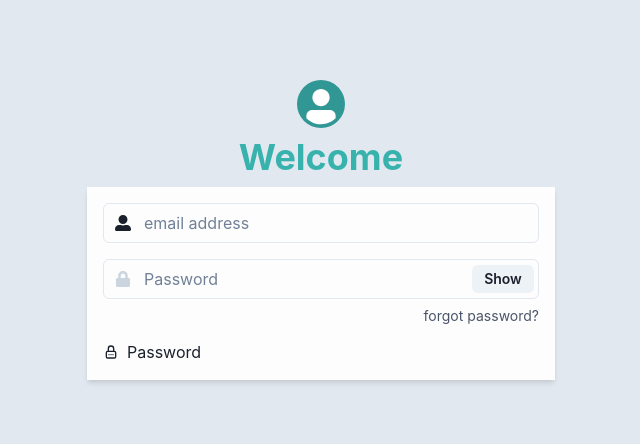
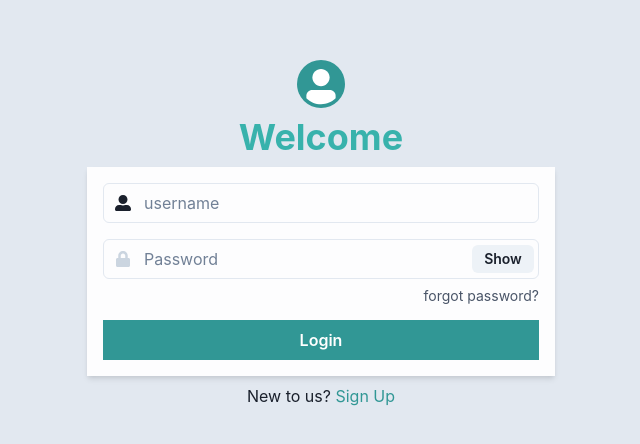
Before and after one commit to pinstripezebra/optigame_simple, a React (Vite) app in the folder optigame/: page /LoginSignup in a window 1280 px wide. Shown: the part 166-610 px from the top of the page, without its empty margins (319-959 px from the left). Built offline with nearby package versions, Linux system fonts and the light colour scheme.

Commit message:
updating login with login and register button

```diff
--- a/optigame/src/components/LoginSignup/LoginSignup.tsx
+++ b/optigame/src/components/LoginSignup/LoginSignup.tsx
@@ -1,15 +1,29 @@
-import {useState} from "react";
+import { useState } from "react";
 import "./LoginSignup.css";
 import { MdOutlineEmail } from "react-icons/md";
 import { TbLockPassword } from "react-icons/tb";
 import { CiUser } from "react-icons/ci";
 import { HStack, Text } from "@chakra-ui/react";
-import { Box, Flex, Avatar, Heading, Stack, FormControl, InputGroup, InputLeftElement, Input, InputRightElement, Button, FormHelperText, Link } from "@chakra-ui/react";
+import {
+  Box,
+  Flex,
+  Avatar,
+  Heading,
+  Stack,
+  FormControl,
+  InputGroup,
+  InputLeftElement,
+  Input,
+  InputRightElement,
+  Button,
+  FormHelperText,
+  Link,
+} from "@chakra-ui/react";
 import { FaUserAlt, FaLock } from "react-icons/fa";
 
 const LoginSignup = () => {
-    const [showPassword, setShowPassword] = useState(false);
-    const handleShowClick = () => setShowPassword(!showPassword);
+  const [showPassword, setShowPassword] = useState(false);
+  const handleShowClick = () => setShowPassword(!showPassword);
   return (
     <Flex
       flexDirection="column"
@@ -42,11 +56,11 @@ const LoginSignup = () => {
                     pointerEvents="none"
                     children={<FaUserAlt color="gray.300" />}
                   />
-                  <Input type="email" placeholder="email address" />
+                  <Input type="username" placeholder="username" />
                 </InputGroup>
               </FormControl>
 
-              {/* Username */}
+              {/* password */}
               <FormControl>
                 <InputGroup>
                   <InputLeftElement
@@ -68,16 +82,29 @@ const LoginSignup = () => {
                   <Link>forgot password?</Link>
                 </FormHelperText>
               </FormControl>
+              {/* Login Button */}
 
-              {/* Password */}
-              <HStack spacing="2">
-                <TbLockPassword />
-                <Text>Password</Text>
-              </HStack>
+              <Button
+                borderRadius={0}
+                type="submit"
+                variant="solid"
+                colorScheme="teal"
+                width="full"
+              >
+                Login
+              </Button>
             </Stack>
           </form>
         </Box>
       </Stack>
+
+      <Box>
+        New to us?{" "}
+        <Link color="teal.500" href="#">
+          Sign Up
+        </Link>
+      </Box>
+
     </Flex>
   );
 };
```
